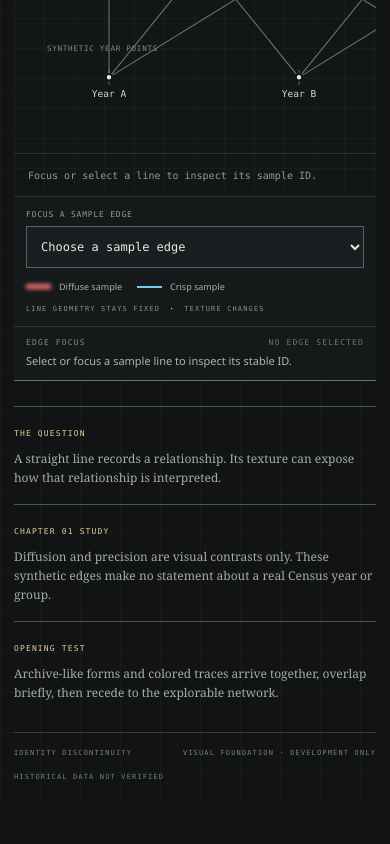
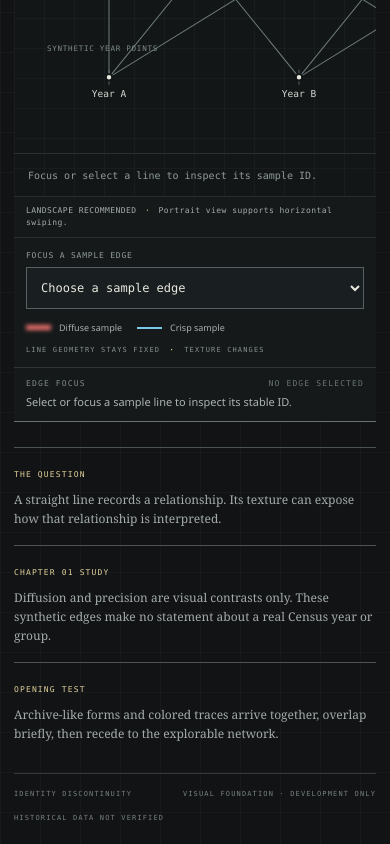
Before and after one commit to HHC9106/identity-discontinuity-web, a Svelte app: page / in a window 390 px wide. Shown: the part 748-1592 px from the top of the page. Before the commit the page ends 1551 px from the top, so only its background shows below. Built offline with nearby package versions, Linux system fonts and the light colour scheme.

Commit message:
feat: recommend landscape for mobile viewing

```diff
--- a/src/App.svelte
+++ b/src/App.svelte
@@ -118,6 +118,7 @@
 					</div>
 				{/if}
 			</div>
+			<p class="orientation-note">LANDSCAPE RECOMMENDED <span>·</span> Portrait view supports horizontal swiping.</p>
 
 			<div class="stage-footer">
 				<label class="mobile-edge-picker">
--- a/src/style.css
+++ b/src/style.css
@@ -75,6 +75,7 @@ main, .topbar { width: min(1480px, 100% - 96px); margin-inline: auto; }
 
 .network-frame { position: relative; overflow: hidden; background-color: #121617; background-image: linear-gradient(#b8c2c20a 1px, transparent 1px), linear-gradient(90deg, #b8c2c20a 1px, transparent 1px); background-size: 30px 30px; }
 .network-svg { display: block; width: 100%; height: auto; overflow: visible; }
+.orientation-note { display: none; }
 .axis-rule { fill: none; stroke: #394142; stroke-width: 1; }
 .axis-caption { fill: #7e898a; font-size: 10px; }
 .axis-caption-right { text-anchor: end; }
@@ -186,6 +187,8 @@ main, .topbar { width: min(1480px, 100% - 96px); margin-inline: auto; }
 	.network-frame { overflow-x: auto; overscroll-behavior-inline: contain; }
 	.network-svg { width: 760px; max-width: none; }
 	.network-readout { min-width: 760px; padding-inline: 14px; }
+	.orientation-note { display: block; margin: 0; padding: 8px 12px; border-top: 1px solid #282e30; color: #a4acab; font: 8px/1.5 "SFMono-Regular", Consolas, monospace; letter-spacing: .45px; }
+	.orientation-note span { padding-inline: 3px; color: var(--accent); }
 	.stage-footer { align-items: stretch; flex-direction: column; gap: 12px; padding: 13px 12px; }
 	.mobile-edge-picker { display: grid; gap: 7px; color: var(--muted); font: 8px "SFMono-Regular", Consolas, monospace; letter-spacing: .8px; }
 	.mobile-edge-picker select { width: 100%; min-height: 42px; border: 1px solid #586161; border-radius: 0; background: #191f20; color: var(--paper); padding: 0 10px; font-size: 12px; }
@@ -206,6 +209,10 @@ main, .topbar { width: min(1480px, 100% - 96px); margin-inline: auto; }
 	.montage-center b { font-size: 24px; }
 }
 
+@media (max-width: 560px) and (orientation: landscape) {
+	.orientation-note { display: none; }
+}
+
 @media (prefers-reduced-motion: reduce) {
 	*, *::before, *::after { scroll-behavior: auto !important; transition-duration: .01ms !important; }
 	.opening-overlay, .trace, .montage-note, .montage-center { animation-duration: var(--reduced-motion-duration, .01ms) !important; animation-delay: 0ms !important; }
```
